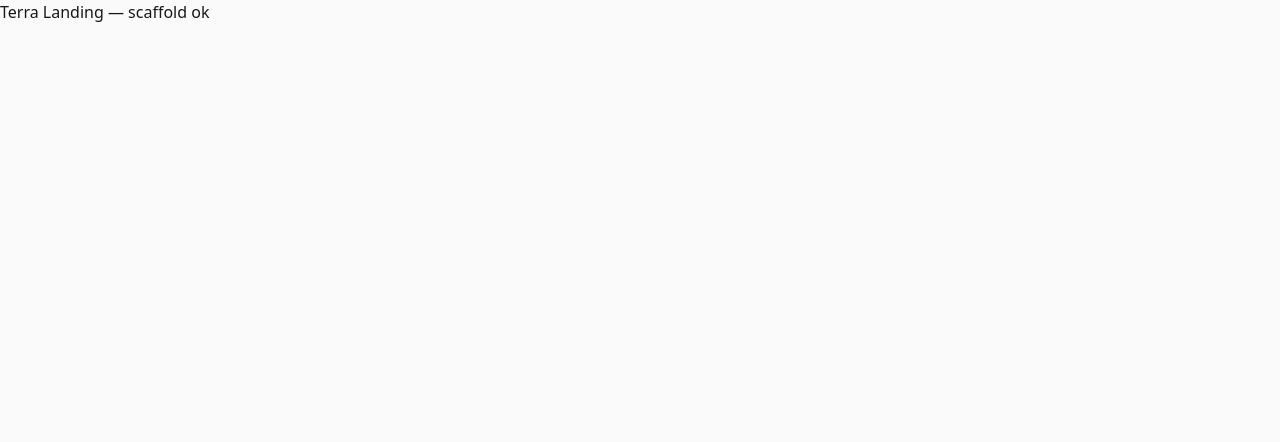
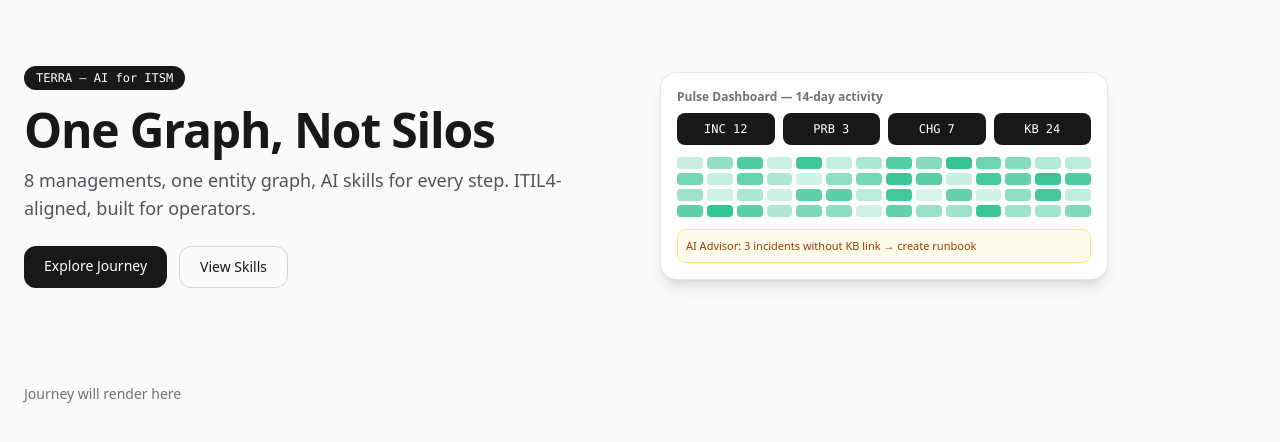
Before and after one commit to ghifarizuhir/terra-landing, a React (Vite) app: page / in a window 1280 px wide. Shown: the top 442 px of the page. Built offline with nearby package versions, Linux system fonts and the light colour scheme; the HTML template or start-up script is replaced by a standard one.

Commit message:
feat: add Hero + PulsePreview

```diff
--- a/src/App.tsx
+++ b/src/App.tsx
@@ -1,3 +1,9 @@
+import Hero from './components/Hero'
 export default function App() {
-  return <div className="min-h-screen bg-zinc-50 text-zinc-900">Terra Landing — scaffold ok</div>
+  return (
+    <div className="min-h-screen bg-zinc-50 text-zinc-900">
+      <Hero />
+      <div id="journey" className="max-w-7xl mx-auto px-6 py-8 text-sm text-zinc-500">Journey will render here</div>
+    </div>
+  )
 }
--- /dev/null
+++ b/src/components/Hero.tsx
@@ -0,0 +1,17 @@
+import PulsePreview from './PulsePreview'
+export default function Hero() {
+  return (
+    <section className="max-w-7xl mx-auto px-6 py-16 grid lg:grid-cols-2 gap-10 items-center">
+      <div>
+        <div className="inline-flex items-center gap-2 text-xs font-mono bg-zinc-900 text-white px-3 py-1 rounded-full mb-4">TERRA — AI for ITSM</div>
+        <h1 className="text-4xl lg:text-5xl font-bold tracking-tight text-zinc-900 mb-3">One Graph, Not Silos</h1>
+        <p className="text-lg text-zinc-600 mb-6">8 managements, one entity graph, AI skills for every step. ITIL4-aligned, built for operators.</p>
+        <div className="flex gap-3">
+          <a href="#journey" className="bg-zinc-900 text-white px-5 py-2.5 rounded-xl text-sm font-medium">Explore Journey</a>
+          <a href="#skills" className="border border-zinc-300 px-5 py-2.5 rounded-xl text-sm font-medium">View Skills</a>
+        </div>
+      </div>
+      <PulsePreview />
+    </section>
+  )
+}
--- /dev/null
+++ b/src/components/PulsePreview.tsx
@@ -0,0 +1,18 @@
+export default function PulsePreview() {
+  return (
+    <div className="rounded-2xl border bg-white p-4 shadow-lg border-zinc-200 w-full max-w-md">
+      <div className="text-xs font-semibold text-zinc-500 mb-2">Pulse Dashboard — 14-day activity</div>
+      <div className="grid grid-cols-4 gap-2 mb-3">
+        {['INC 12','PRB 3','CHG 7','KB 24'].map(v => (
+          <div key={v} className="bg-zinc-900 text-white text-xs font-mono rounded-lg p-2 text-center">{v}</div>
+        ))}
+      </div>
+      <div className="grid grid-cols-14 gap-1">
+        {Array.from({length: 56}).map((_,i) => (
+          <div key={i} className="h-3 rounded-sm" style={{background: `rgba(16,185,129,${0.15 + Math.random()*0.7})`}} />
+        ))}
+      </div>
+      <div className="mt-3 text-[11px] bg-amber-50 border border-amber-200 rounded-lg p-2 text-amber-800">AI Advisor: 3 incidents without KB link → create runbook</div>
+    </div>
+  )
+}
```
Also changed, not shown: 1 other file (tests, documents, lock files or other folders).
